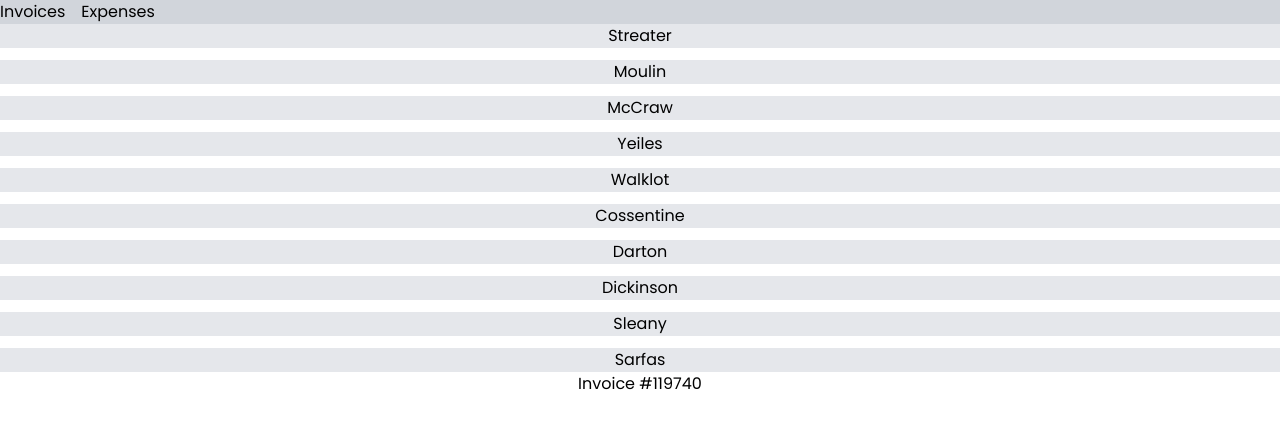
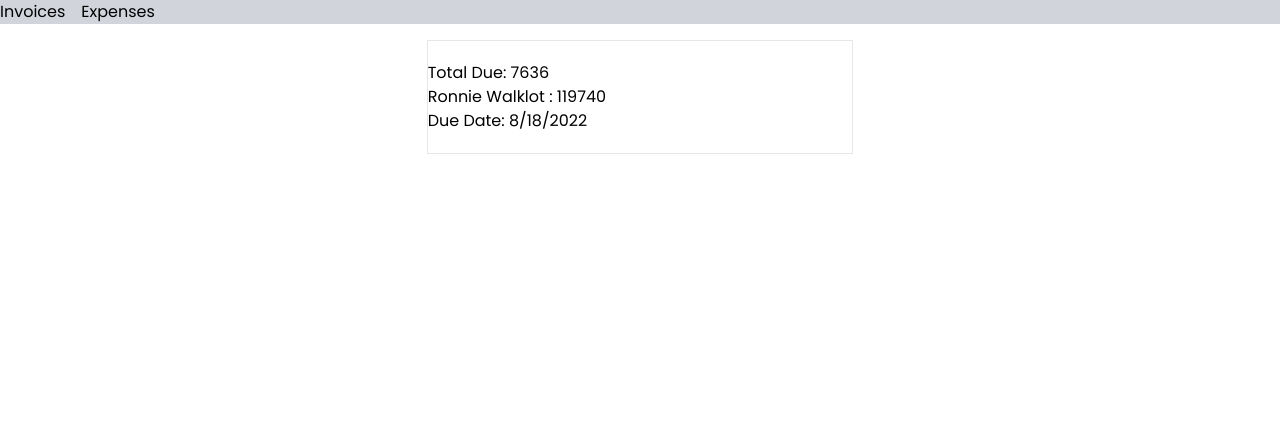
Before and after one commit to Zyar3k/react-router-v6-practice__frontend, a React (Create React App) app: page /invoices/119740 in a window 1280 px wide. Shown: the top 428 px of the page. Built offline with nearby package versions, Linux system fonts and the light colour scheme.

Commit message:
Pass data by using router

```diff
--- a/src/components/Bills.jsx
+++ b/src/components/Bills.jsx
@@ -1,8 +1,18 @@
 import { useParams } from "react-router-dom";
+import { getInvoice } from "./data";
 
 const Bills = () => {
   const params = useParams();
-  return <h1>Invoice #{params.invoiceId}</h1>;
+  const invoice = getInvoice(parseInt(params.invoiceId));
+  return (
+    <main className="flex flex-col py-5 border my-4 w-1/3 mx-auto">
+      <h2>Total Due: {invoice.amount}</h2>
+      <p>
+        {invoice.first_name} {invoice.last_name} : {invoice.number}
+      </p>
+      <p>Due Date: {invoice.due}</p>
+    </main>
+  );
 };
 
 export default Bills;
--- a/src/components/Invoices.jsx
+++ b/src/components/Invoices.jsx
@@ -13,6 +13,7 @@
             className="bg-gray-200"
             to={`/invoices/${invoice.number}`}
             key={index}
+            target="_blank"
           >
             {invoice.last_name}
           </Link>
--- a/src/components/data.js
+++ b/src/components/data.js
@@ -74,3 +74,7 @@
 export function getInvoices() {
   return invoices;
 }
+
+export function getInvoice(number) {
+  return invoices.find((invoice) => invoice.number === number);
+}
--- a/src/index.js
+++ b/src/index.js
@@ -13,9 +13,8 @@
   <BrowserRouter>
     <Routes>
       <Route path="/" element={<App />}>
-        <Route path="/invoices" element={<Invoices />}>
-          <Route path=":invoiceId" element={<Bills />}></Route>
-        </Route>
+        <Route path="/invoices" element={<Invoices />}></Route>
+        <Route path="/invoices/:invoiceId" element={<Bills />}></Route>
         <Route path="/expenses" element={<Expenses />} />
         <Route
           path="*"
```
